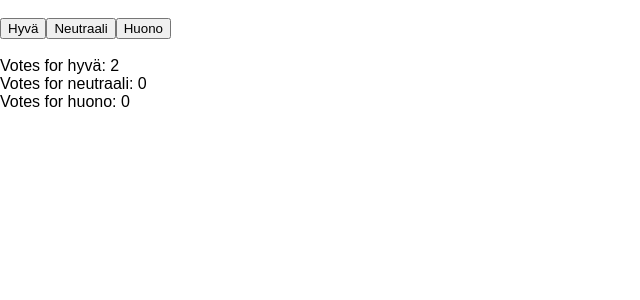
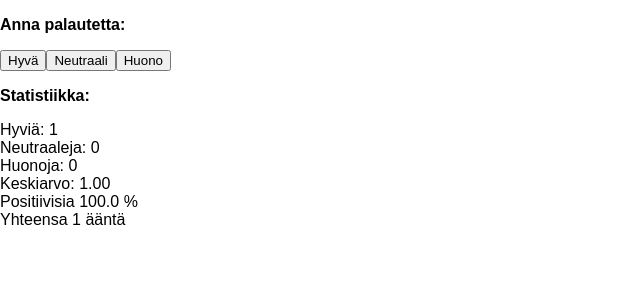
Before and after one commit to merisaar/FullStackOpen, a React (Create React App) app in the folder osio1/osio1.3/: page / in a window 1280 px wide. Both pictures are taken after a click on the button "Hyvä". Shown: the top 300 px of the page, without its empty margins (0-640 px from the left). Built offline with nearby package versions, Linux system fonts and the light colour scheme; the HTML template or start-up script is replaced by a standard one.

Commit message:
Tehtävät 1.8-1.9

```diff
--- a/osio1/osio1.3/src/App.js
+++ b/osio1/osio1.3/src/App.js
@@ -1,34 +1,66 @@
 import React, { Component } from 'react';
+import {Button} from './Button.js'
+import {Statistic} from './Statistic.js'
 
 class App extends Component {
   constructor(){
     super()
     this.state = {
-      hyvä: 1,
+      hyvä: 0,
       neutraali: 0,
       huono: 0,
-      counter: 0
+      counter: 0,
+      yhteensa: 0
     }
   }
   nostaYhdellaHyvä = () =>
   () => {
-    this.setState({hyvä : this.state.hyvä + 1 })
+    this.setState({
+      hyvä : this.state.hyvä + 1,
+      counter: this.state.counter + 1,
+      yhteensa: this.state.yhteensa + 1
+    })
 }
   nostaYhdellaNeutraali = () =>
   () => {
-    this.setState({neutraali :this.state.neutraali + 1 })
+    this.setState({
+      neutraali :this.state.neutraali + 1,
+      counter: this.state.counter + 1,
+      yhteensa: this.state.yhteensa + 0
+    })
 }
   nostaYhdellaHuono = () =>
   () => {
-    this.setState({huono : this.state.huono + 1  })
+    this.setState({
+      huono : this.state.huono + 1,
+      counter: this.state.counter + 1,
+      yhteensa: this.state.yhteensa - 1 })
+}
+  nostaYhdellaHuono = () =>
+  () => {
+    this.setState({
+      huono : this.state.huono + 1,
+      counter: this.state.counter + 1,
+      yhteensa: this.state.yhteensa - 1 })
+}
+laskeKeskiarvo = (ct, yht) => {
+  return ct === 0
+  ? 0
+  : (yht/ct).toFixed(2)
+}
+
+laskeProsentti = (ct, hyväCount) => {
+  return ct === 0
+  ? 0
+  : ((hyväCount/ct)*100).toFixed(1)
 }
 
 
   render() {
+
     return (
-      <div>
-      <div>
-        <br/>
+    <div>
+        <Head text = "Anna palautetta:"/>
       <Button
         handleClick={this.nostaYhdellaHyvä()}
         text="Hyvä"
@@ -41,26 +73,30 @@ class App extends Component {
         handleClick={this.nostaYhdellaHuono()}
         text="Huono"
         />
+          <Head text = "Statistiikka:"/>
+          <Statistics app = {this}/>
 
-      </div>
-      <br/>
-        <Display counter = {this.state.hyvä} text="Votes for hyvä: "/>
-        <Display counter = {this.state.neutraali} text="Votes for neutraali: "/>
-        <Display counter = {this.state.huono} text="Votes for huono: "/>
-    </div>
-    );
+        </div>
+
+    )
   }
 }
-const Display = ({counter, text}) => {
-  return (
-    <div>{text} {counter}</div>
+const Statistics = ({app}) => {
+  return app.state.counter == 0
+  ? (<div> Ei yhtään palautetta annettu. </div>)
+  : (
+    <div>
+    <Statistic stat = {app.state.hyvä} text="Hyviä: "/>
+    <Statistic stat = {app.state.neutraali} text="Neutraaleja: "/>
+    <Statistic stat = {app.state.huono} text="Huonoja: "/>
+    <Statistic stat = {app.laskeKeskiarvo(app.state.counter, app.state.yhteensa)} text="Keskiarvo: "/>
+    <Statistic stat = {app.laskeProsentti(app.state.counter, app.state.hyvä)} text="Positiivisia " text2=" %"/>
+    <Statistic stat = {app.state.counter} text="Yhteensa " text2=" ääntä"/>
+    </div>
   )
 }
-const Button = ({ handleClick, text }) => (
-  <button onClick={handleClick}>
-    {text}
-  </button>
-)
-
-
+const Head = ({text}) => {
+  return (
+    <div> <p> <b> {text} </b> </p> </div>
+)}
 export default App;
--- /dev/null
+++ b/osio1/osio1.3/src/Button.js
@@ -0,0 +1,8 @@
+import React from 'react';
+import ReactDOM from 'react-dom';
+
+export const Button = ({ handleClick, text }) => (
+    <button onClick={handleClick}>
+      {text}
+      </button>
+)
--- /dev/null
+++ b/osio1/osio1.3/src/Statistic.js
@@ -0,0 +1,10 @@
+import App from './App';
+import React from 'react';
+import ReactDOM from 'react-dom';
+
+
+export const Statistic = ({stat, text, text2}) => {
+  return (
+    <div>{text} {stat} {text2}</div>
+  )
+}
```
